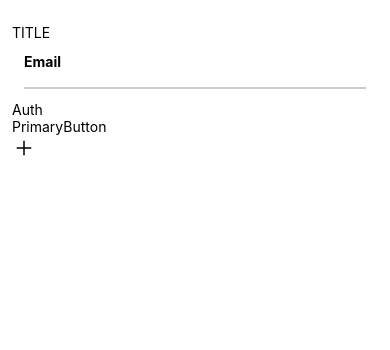
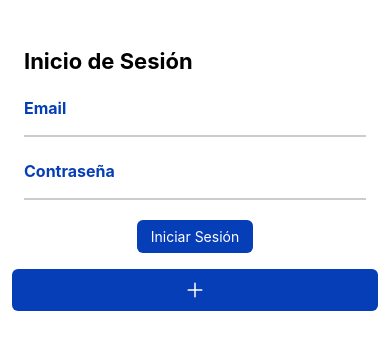
Before and after one commit to LuisEQ/ExamenT, a React Native app: screen / in a window 390 px wide. Shown: the top 350 px of the page. Built offline with nearby package versions, Linux system fonts and the light colour scheme.

Commit message:
Style added to Auth components

```diff
--- /dev/null
+++ b/components/ui/Title.js
@@ -0,0 +1,23 @@
+import { View, Text, StyleSheet} from "react-native";
+
+function Title({children}){
+    return(
+
+      <View style={styles.titleContainer}>
+        <Text style={styles.title}>{children}</Text>
+      </View>
+    )
+}
+
+export default Title;
+
+const styles = StyleSheet.create({
+    titleContainer:{
+        margin: 12,
+    },
+
+    title:{
+        fontSize: 22,
+        fontWeight: 'bold',
+    }
+})
--- a/components/ui/UserInputField.js
+++ b/components/ui/UserInputField.js
@@ -1,5 +1,7 @@
 import { View, Text, TextInput, StyleSheet } from "react-native";
 
+
+import Colors from "../../constants/Colors";
 
 function UserInputField({onChangeText, enteredText, children}){
 
@@ -18,10 +20,12 @@
         margin: 12,
         borderBottomColor: '#ccc',
         borderBottomWidth: 2,
+
     },
     title:{
-        fontSize: 14,
+        fontSize: 16,
         fontWeight: 'bold',
+        color: Colors.primary500,
 
     }
 })
--- a/components/ui/buttons/IconButton.js
+++ b/components/ui/buttons/IconButton.js
@@ -1,11 +1,21 @@
-import { Pressable, StyleSheet, View, Text } from "react-native";
+import { Pressable, StyleSheet, View, Platform } from "react-native";
 import { Ionicons } from "@expo/vector-icons";
+import Colors from "../../../constants/Colors";
 
 function IconButton() {
   return (
     <View>
-      <Pressable>
-        <Ionicons name="add" size={24} />
+      <Pressable
+        android_ripple={{ color: "#ccc" }}
+        style={({ pressed }) =>
+          pressed
+            ? [styles.buttonInnerContainer, styles.pressed]
+            : styles.buttonInnerContainer
+        }
+      >
+        <View style={styles.iconContainer}>
+          <Ionicons name="add" size={24} color={'white'} />
+        </View>
       </Pressable>
     </View>
   );
@@ -13,4 +23,26 @@
 
 export default IconButton;
 
-const styles = StyleSheet.create({});
+const styles = StyleSheet.create({
+    buttonContainer: {
+        justifyContent: "center",
+        alignItems: "center",
+        overflow: Platform.OS === "android" ? "hidden" : "visible",
+      },
+      buttonInnerContainer: {
+        backgroundColor: Colors.primary500,
+        paddingVertical: 8,
+        paddingHorizontal: 16,
+        elevation: 2,
+        paddingHorizontal: 14,
+        marginVertical: 8,
+        borderRadius: 6,
+      },
+      pressed: {
+        opacity: 0.5,
+      },
+      iconContainer: {
+        alignItems: "center",
+        justifyContent: "center",
+      },
+});
--- a/components/ui/buttons/PrimaryButton.js
+++ b/components/ui/buttons/PrimaryButton.js
@@ -1,10 +1,20 @@
-import { Pressable, StyleSheet, View, Text } from "react-native";
+import { Pressable, StyleSheet, View, Text, Platform } from "react-native";
+import Colors from "../../../constants/Colors";
 
-function PrimaryButton() {
+function PrimaryButton({ children }) {
   return (
-    <View>
-      <Pressable>
-        <Text>PrimaryButton</Text>
+    <View style={styles.buttonContainer}>
+      <Pressable
+        android_ripple={{ color: "#ccc" }}
+        style={({ pressed }) =>
+          pressed
+            ? [styles.buttonInnerContainer, styles.pressed]
+            : styles.buttonInnerContainer
+        }
+      >
+        <View style={styles.buttonTitle}>
+          <Text style={styles.title}>{children}</Text>
+        </View>
       </Pressable>
     </View>
   );
@@ -12,4 +22,29 @@
 
 export default PrimaryButton;
 
-const styles = StyleSheet.create({});
+const styles = StyleSheet.create({
+  buttonContainer: {
+    justifyContent: "center",
+    alignItems: "center",
+    overflow: Platform.OS === "android" ? "hidden" : "visible",
+  },
+  buttonInnerContainer: {
+    backgroundColor: Colors.primary500,
+    paddingVertical: 8,
+    paddingHorizontal: 16,
+    elevation: 2,
+    paddingHorizontal: 14,
+    marginVertical: 8,
+    borderRadius: 6,
+  },
+  pressed: {
+    opacity: 0.5,
+  },
+  buttonTitle: {
+    alignItems: "center",
+    justifyContent: "center",
+  },
+  title: {
+    color: "white",
+  },
+});
--- /dev/null
+++ b/constants/Colors.js
@@ -0,0 +1,7 @@
+const Colors ={
+    primary500: "#063eb8",
+
+
+}
+
+export default Colors;
--- a/screens/AuthScreen.js
+++ b/screens/AuthScreen.js
@@ -3,16 +3,17 @@
 import PrimaryButton from "../components/ui/buttons/PrimaryButton";
 import IconButton from "../components/ui/buttons/IconButton";
 import UserInputField from "../components/ui/UserInputField";
+import Title from "../components/ui/Title";
 
 function AuthScreen({ onValid }) {
   return (
     <View>
-      <View>
-        <Text>TITLE</Text>
-      </View>
+        <View style={styles.titleContainer}>
+            <Title>Inicio de Sesión</Title>
+        </View>
       <UserInputField>Email</UserInputField>
-      <Text>Auth</Text>
-      <PrimaryButton />
+      <UserInputField>Contraseña</UserInputField>
+      <PrimaryButton>Iniciar Sesión</PrimaryButton>
       <IconButton />
     </View>
   );
@@ -20,4 +21,8 @@
 
 export default AuthScreen;
 
-const styles = StyleSheet.create({});
+const styles = StyleSheet.create({
+    titleContainer:{
+        marginTop: 12,
+    },
+});
```
